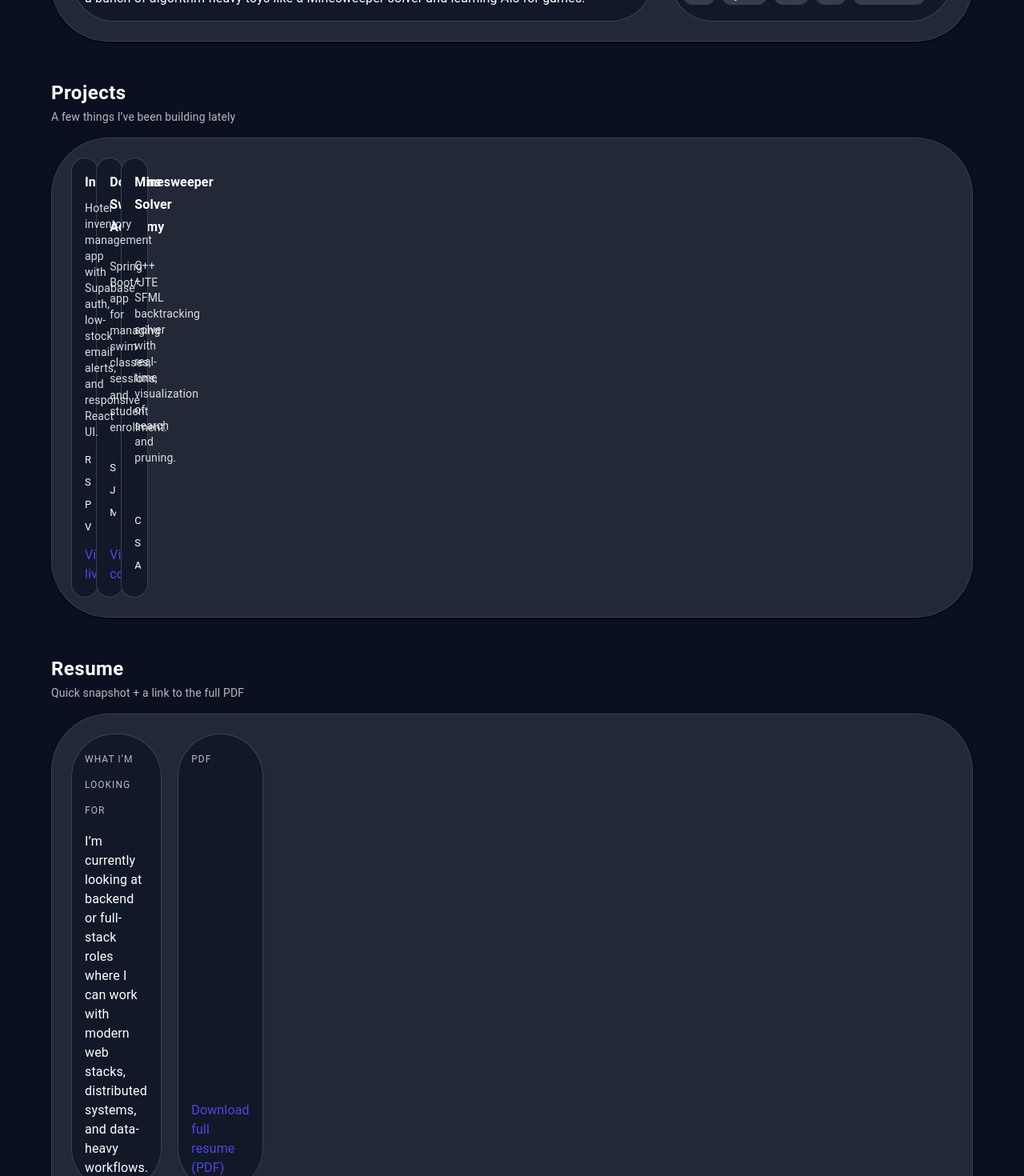
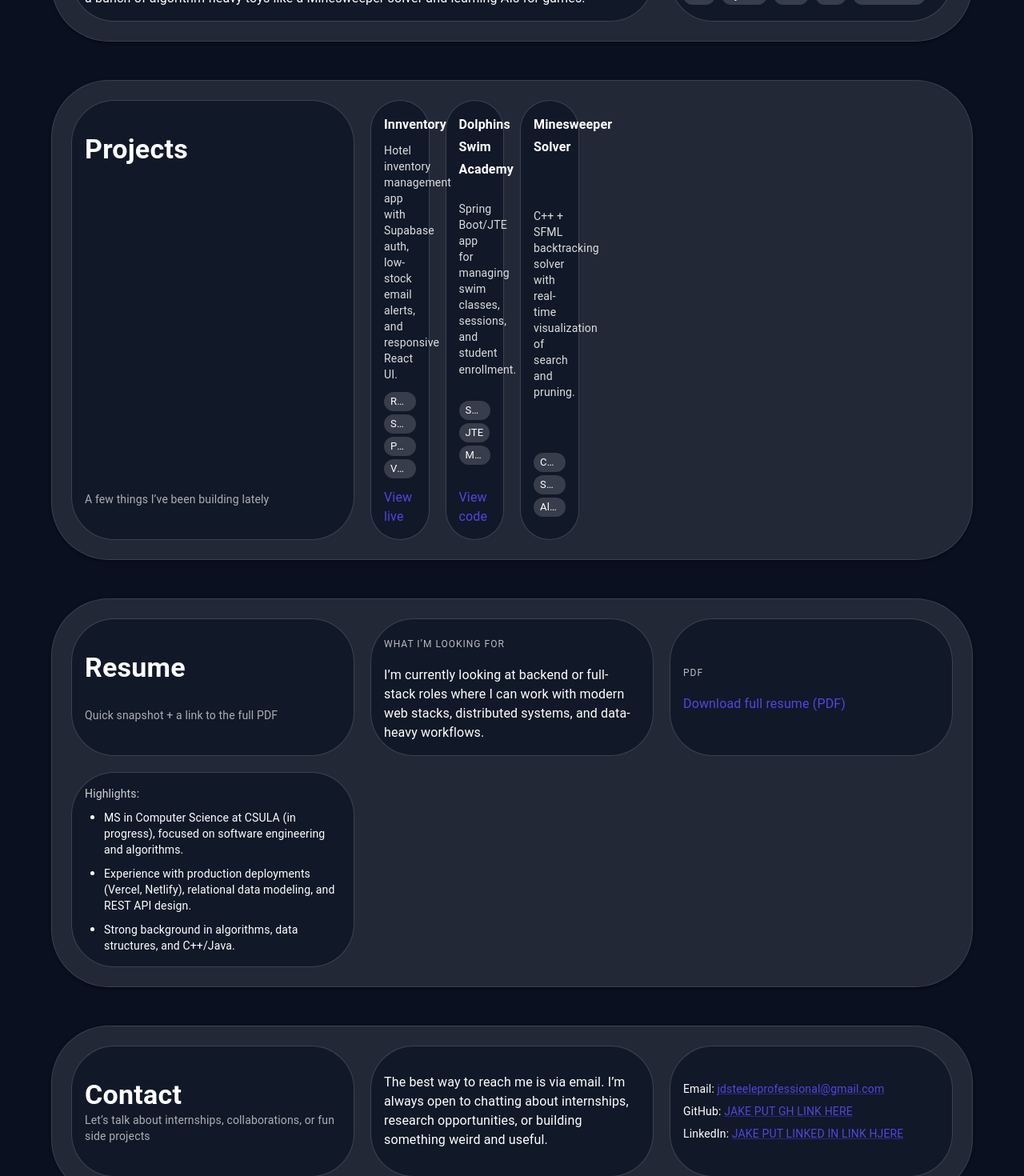
Before and after one commit to 1jdsteele/portfolio3, a React (Vite) app: page / in a window 1280 px wide. Shown: the part 1220-2690 px from the top of the page at 80% size. Built offline with nearby package versions, Linux system fonts and the light colour scheme.

Commit message:
clceaned up resume section by giving columns to bento cards

```diff
--- a/src/components/sections/ProjectsSection.jsx
+++ b/src/components/sections/ProjectsSection.jsx
@@ -1,25 +1,26 @@
 // src/components/sections/ProjectsSection.jsx
-import { Box } from "@mui/material";
 import { projects } from "../../services/projectsData";
 import BentoSection from "../BentoSection";
 import ProjectCard from "../ProjectCard";
+import SectionHeaderCard from "../SectionHeaderCard";
 
 export default function ProjectsSection() {
   return (
-    <BentoSection
-      id="projects"
+    <BentoSection id="projects">
+      <SectionHeaderCard
         title="Projects"
         subtitle="A few things I’ve been building lately"
-    >
-      <Box
-        sx={{
-          display: "grid",
-          gridTemplateColumns: { xs: "1fr", md: "repeat(3, minmax(0, 1fr))" },
-          gap: 2.5,
-        }}
-      >
+        // gridColumn={{ xs: "1 / -1", md: "span " }}
+      />
+
       {projects.map((project) => (
         <ProjectCard
+          // TO DO : PROBABLY CHANGE PROJECT CARDS AS A CHILD OF BENTO CARDS???
+          // sx={{
+          //   gridColumn: { xs: "1 / -1", md: "span 4" },
+          //   p: 0,
+          //   overflow: "hidden",
+          // }}
           key={project.id}
           title={project.name}
           description={project.shortDescription}
@@ -34,7 +35,6 @@ export default function ProjectsSection() {
           }
         />
       ))}
-      </Box>
     </BentoSection>
   );
 }
--- a/src/components/sections/ResumeSection.jsx
+++ b/src/components/sections/ResumeSection.jsx
@@ -1,35 +1,40 @@
-import { Box, Link as MuiLink, Stack, Typography } from "@mui/material";
+import { Link as MuiLink, Stack, Typography } from "@mui/material";
 import BentoCard from "../BentoCard";
 import BentoSection from "../BentoSection";
+import SectionHeaderCard from "../SectionHeaderCard";
 
 export default function ResumeSection() {
   return (
-    <BentoSection
-      id="resume"
+    <BentoSection id="resume">
+      <SectionHeaderCard
         title="Resume"
         subtitle="Quick snapshot + a link to the full PDF"
-    >
-      <Box
+        // gridColumn={{ xs: "1 / -1", md: "span " }}
+      />
+      {/* Summary / what I'm looking for */}
+      <BentoCard
         sx={{
-          display: "grid",
-          gap: 2.5,
-          gridTemplateColumns: { xs: "1fr", md: "2fr 1.3fr" },
+          gridColumn: { xs: "1 / -1", md: "span 4" },
+          justifyContent: "center",
         }}
       >
-        {/* Summary / what I'm looking for */}
-        <BentoCard>
         <Typography variant="overline" sx={{ opacity: 0.7 }}>
           What I’m looking for
         </Typography>
         <Typography variant="body1" sx={{ mt: 1.25 }}>
-            I’m currently looking at backend or full-stack roles where I can
-            work with modern web stacks, distributed systems, and data-heavy
-            workflows.
+          I’m currently looking at backend or full-stack roles where I can work
+          with modern web stacks, distributed systems, and data-heavy workflows.
         </Typography>
       </BentoCard>
 
       {/* Quick link card */}
-        <BentoCard>
+      <BentoCard
+        sx={{
+          gridColumn: { xs: "1 / -1", md: "span 4" },
+          justifyContent: "center",
+        }}
+      >
+        {" "}
         <Typography variant="overline" sx={{ opacity: 0.7 }}>
           PDF
         </Typography>
@@ -47,7 +52,8 @@ export default function ResumeSection() {
       {/* Highlights card */}
       <BentoCard
         sx={{
-            gridColumn: { xs: "1 / -1", md: "1 / 3" },
+          gridColumn: { xs: "1 / -1", md: "span 4" },
+          justifyContent: "center",
         }}
       >
         <Typography variant="body2" sx={{ opacity: 0.8, mb: 1 }}>
@@ -56,8 +62,8 @@ export default function ResumeSection() {
         <Stack component="ul" sx={{ pl: 3, m: 0 }} spacing={1}>
           <li>
             <Typography variant="body2">
-                MS in Computer Science at CSULA (in progress), focused on
-                software engineering and algorithms.
+              MS in Computer Science at CSULA (in progress), focused on software
+              engineering and algorithms.
             </Typography>
           </li>
           <li>
@@ -73,7 +79,6 @@ export default function ResumeSection() {
           </li>
         </Stack>
       </BentoCard>
-      </Box>
     </BentoSection>
   );
 }
```
Lines whose indentation alone changed are shown as unchanged.
